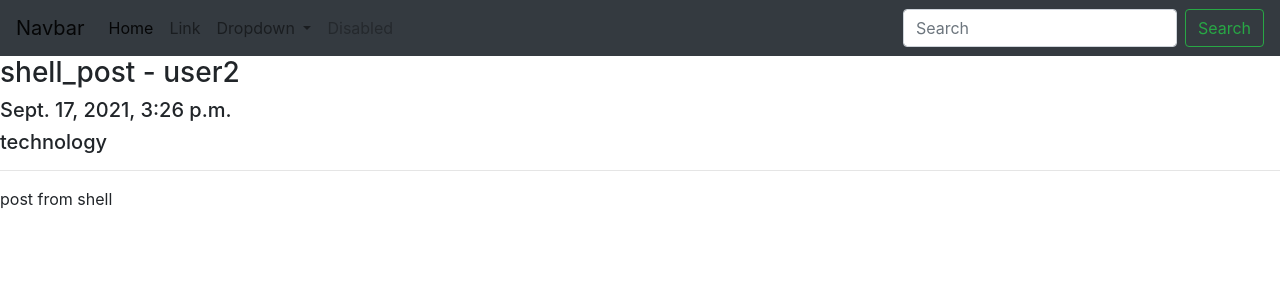
After one commit to SoorejRB/Blogproject, a Django app: page /article/5 in a window 1280 px wide. The commit adds this page. Shown: the top 300 px of the page. Run offline with Django 3.2, Linux system fonts and the light colour scheme; data comes from the database, SQL or seed files in the repository; both versions use the stored data as it was after the commit; some libraries are stand-ins or nearby versions.

Commit message:
second commit

```diff
--- a/Post/admin.py
+++ b/Post/admin.py
@@ -1,10 +1,14 @@
 from django.contrib import admin
 
 # Register your models here.
-from .models import Post
+from .models import Post, Category
 
 class PostAdmin(admin.ModelAdmin):
     list_display=("Title", "Author")
     search_fields=["contents"]
 
+class CategoryAdmin(admin.ModelAdmin):
+    list_display=("Category_name","Description")
+
 admin.site.register(Post, PostAdmin)
+admin.site.register(Category, CategoryAdmin)
--- a/Post/models.py
+++ b/Post/models.py
@@ -1,15 +1,23 @@
 from django.db import models
 from django.contrib.auth.models import User
 
+class Category(models.Model):
+    Category_name = models.CharField(max_length=50)
+    Description = models.TextField()
+
+    def __str__(self):
+        return self.Category_name
 
 class Post(models.Model):
     Title = models.CharField(max_length=100)
     Author = models.OneToOneField(User, on_delete=models.CASCADE)
     Contents = models.TextField()
     Created_on = models.DateTimeField(auto_now_add=True)
+    Postcategory = models.ForeignKey(Category, on_delete=models.CASCADE, default=1)
+
 
     class Meta:
         ordering =["-Created_on"]
 
     def __str__(self):
-        return self.Author
+        return str(self.Author)
--- /dev/null
+++ b/Post/urls.py
@@ -0,0 +1,7 @@
+from django.urls import path, include
+from .views import HomeView,PostDetailsView,CreatePostView
+urlpatterns = [
+    path("",HomeView.as_view(), name="Home"),
+    path("article/<int:pk>",PostDetailsView.as_view() ,name="post_details_path"),
+    path("create post/",CreatePostView.as_view(),name="createpost")
+]
--- a/Post/views.py
+++ b/Post/views.py
@@ -1,3 +1,20 @@
 from django.shortcuts import render
 
 # Create your views here.
+from django.views.generic import ListView,DetailView,CreateView
+from .models import Post
+from .forms import PostForm
+
+
+class HomeView(ListView):
+    queryset=Post.objects.order_by("-Created_on")
+    template_name="home.html"
+
+class PostDetailsView(DetailView):
+    model = Post
+    template_name="post_details.html"
+
+class CreatePostView(CreateView):
+    model = Post
+    form_class=PostForm
+    template_name="createpost.html"
--- a/blog1/urls.py
+++ b/blog1/urls.py
@@ -14,10 +14,11 @@ Including another URLconf
     2. Add a URL to urlpatterns:  path('blog/', include('blog.urls'))
 """
 from django.contrib import admin
-from django.urls import path
+from django.urls import path, include
 from . import views
 
 urlpatterns = [
     path('admin/', admin.site.urls),
-    path("", views.home)
+    # path("", views.home),
+    path("", include("Post.urls")),
 ]
--- /dev/null
+++ b/templates/base.html
@@ -0,0 +1,58 @@
+<!doctype html>
+<html lang="en">
+  <head>
+    <!-- Required meta tags -->
+    <meta charset="utf-8">
+    <meta name="viewport" content="width=device-width, initial-scale=1, shrink-to-fit=no">
+
+    <!-- Bootstrap CSS -->
+    <link rel="stylesheet" href="https://maxcdn.bootstrapcdn.com/bootstrap/4.0.0/css/bootstrap.min.css" integrity="sha384-Gn5384xqQ1aoWXA+058RXPxPg6fy4IWvTNh0E263XmFcJlSAwiGgFAW/dAiS6JXm" crossorigin="anonymous">
+
+    <title>{% block title %} Blogproject {% endblock %}</title>
+  </head>
+  <body>
+    <nav class="navbar navbar-expand-lg navbar-light bg-dark">
+        <a class="navbar-brand" href="#">Navbar</a>
+        <button class="navbar-toggler" type="button" data-toggle="collapse" data-target="#navbarSupportedContent" aria-controls="navbarSupportedContent" aria-expanded="false" aria-label="Toggle navigation">
+          <span class="navbar-toggler-icon"></span>
+        </button>
+
+        <div class="collapse navbar-collapse" id="navbarSupportedContent">
+          <ul class="navbar-nav mr-auto">
+            <li class="nav-item active">
+              <a class="nav-link" href="#">Home <span class="sr-only">(current)</span></a>
+            </li>
+            <li class="nav-item">
+              <a class="nav-link" href="#">Link</a>
+            </li>
+            <li class="nav-item dropdown">
+              <a class="nav-link dropdown-toggle" href="#" id="navbarDropdown" role="button" data-toggle="dropdown" aria-haspopup="true" aria-expanded="false">
+                Dropdown
+              </a>
+              <div class="dropdown-menu" aria-labelledby="navbarDropdown">
+                <a class="dropdown-item" href="#">Action</a>
+                <a class="dropdown-item" href="#">Another action</a>
+                <div class="dropdown-divider"></div>
+                <a class="dropdown-item" href="#">Something else here</a>
+              </div>
+            </li>
+            <li class="nav-item">
+              <a class="nav-link disabled" href="#">Disabled</a>
+            </li>
+          </ul>
+          <form class="form-inline my-2 my-lg-0">
+            <input class="form-control mr-sm-2" type="search" placeholder="Search" aria-label="Search">
+            <button class="btn btn-outline-success my-2 my-sm-0" type="submit">Search</button>
+          </form>
+        </div>
+      </nav>
+      <div>
+          {% block maincontents %} {% endblock %}
+      </div>
+    <!-- Optional JavaScript -->
+    <!-- jQuery first, then Popper.js, then Bootstrap JS -->
+    <script src="https://code.jquery.com/jquery-3.2.1.slim.min.js" integrity="sha384-KJ3o2DKtIkvYIK3UENzmM7KCkRr/rE9/Qpg6aAZGJwFDMVNA/GpGFF93hXpG5KkN" crossorigin="anonymous"></script>
+    <script src="https://cdnjs.cloudflare.com/ajax/libs/popper.js/1.12.9/umd/popper.min.js" integrity="sha384-ApNbgh9B+Y1QKtv3Rn7W3mgPxhU9K/ScQsAP7hUibX39j7fakFPskvXusvfa0b4Q" crossorigin="anonymous"></script>
+    <script src="https://maxcdn.bootstrapcdn.com/bootstrap/4.0.0/js/bootstrap.min.js" integrity="sha384-JZR6Spejh4U02d8jOt6vLEHfe/JQGiRRSQQxSfFWpi1MquVdAyjUar5+76PVCmYl" crossorigin="anonymous"></script>
+  </body>
+</html>
--- /dev/null
+++ b/templates/post_details.html
@@ -0,0 +1,14 @@
+
+{% extends "base.html"%}
+{% block title %}{% endblock %}
+{% block maincontents%}
+<div class="container-fruid ">
+    <h3>{{ post.Title }} - {{ post.Author }}</h3>
+    <h5>{{ post.Created_on }}</h5>
+    <h5>{{ post.Postcategory }}</h5>
+    <hr>
+    {{ post.Contents }}<br>
+
+
+</div>
+{% endblock %}
```
Also changed, not shown: Post/forms.py (added, +15 -0 lines), templates/createpost.html (added, +13 -0 lines), templates/home.html (+23 -2 lines), Post/migrations/0001_initial.py, Post/migrations/0002_alter_post_author.py (deleted), db.sqlite3.
